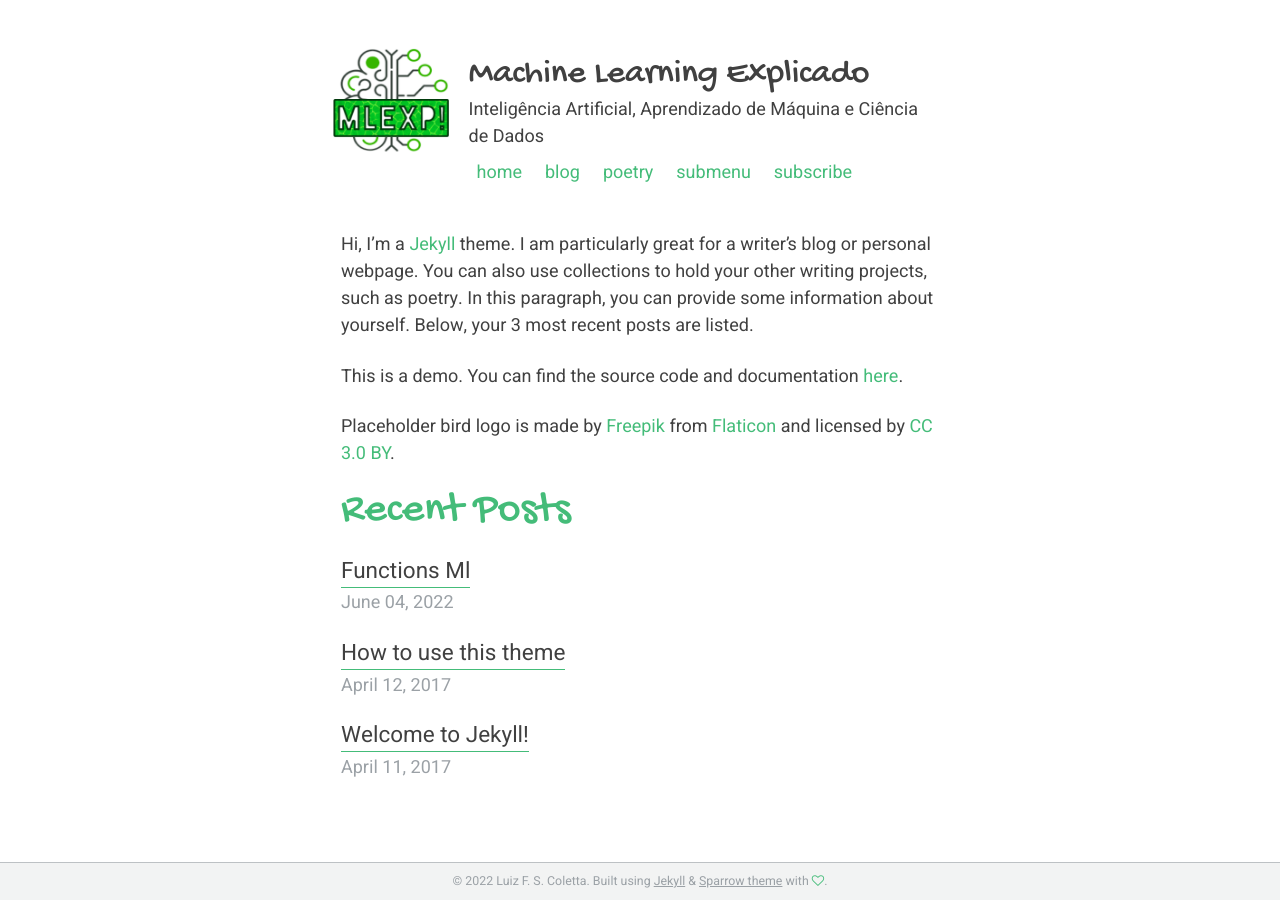
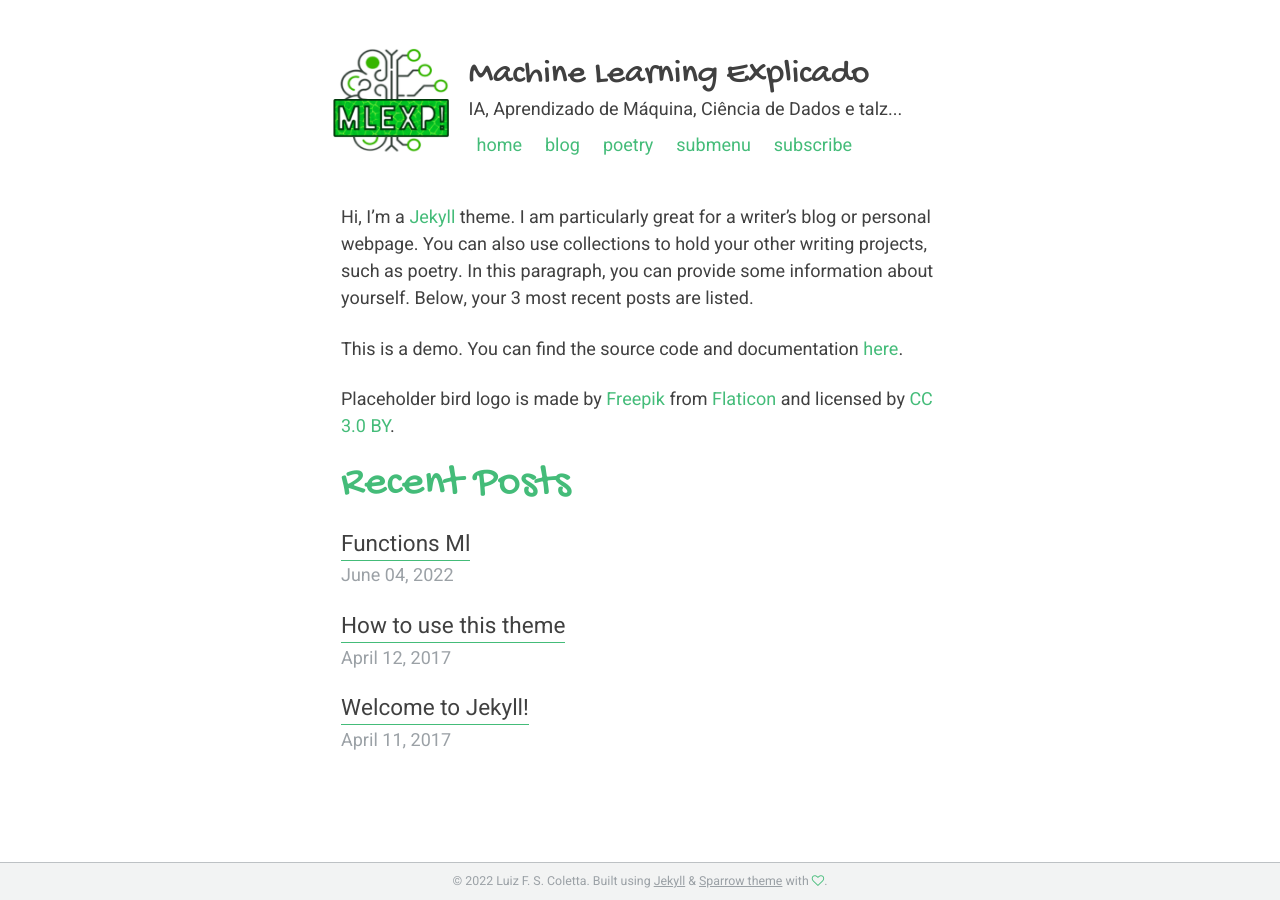
Before and after one commit to mlexplicado/mlexplicado.github.io, a Jekyll site: the page built from index.md, in a window 1280 px wide. Built offline with Jekyll 4.4.1, drawn with Linux system fonts in a browser that asks for light colours.

Commit message:
Add files via upload

```diff
--- a/_config.yml
+++ b/_config.yml
@@ -3,7 +3,7 @@ encoding                 : "utf-8"
 locale                   : "br"
 title                    : "Machine Learning Explicado"
 title_separator          : "-"
-description              : "Inteligência Artificial, Aprendizado de Máquina e Ciência de Dados"
+description              : "IA, Aprendizado de Máquina, Ciência de Dados e talz..."
 favicon                  : "/assets/images/MLExpMainLogo.png"
 avatar                   : "/assets/images/MLExpMainLogo.png"
 url                      : "https://mlexplicado.github.io" # the base hostname & protocol for your site e.g. "https://mmistakes.github.io"
```
